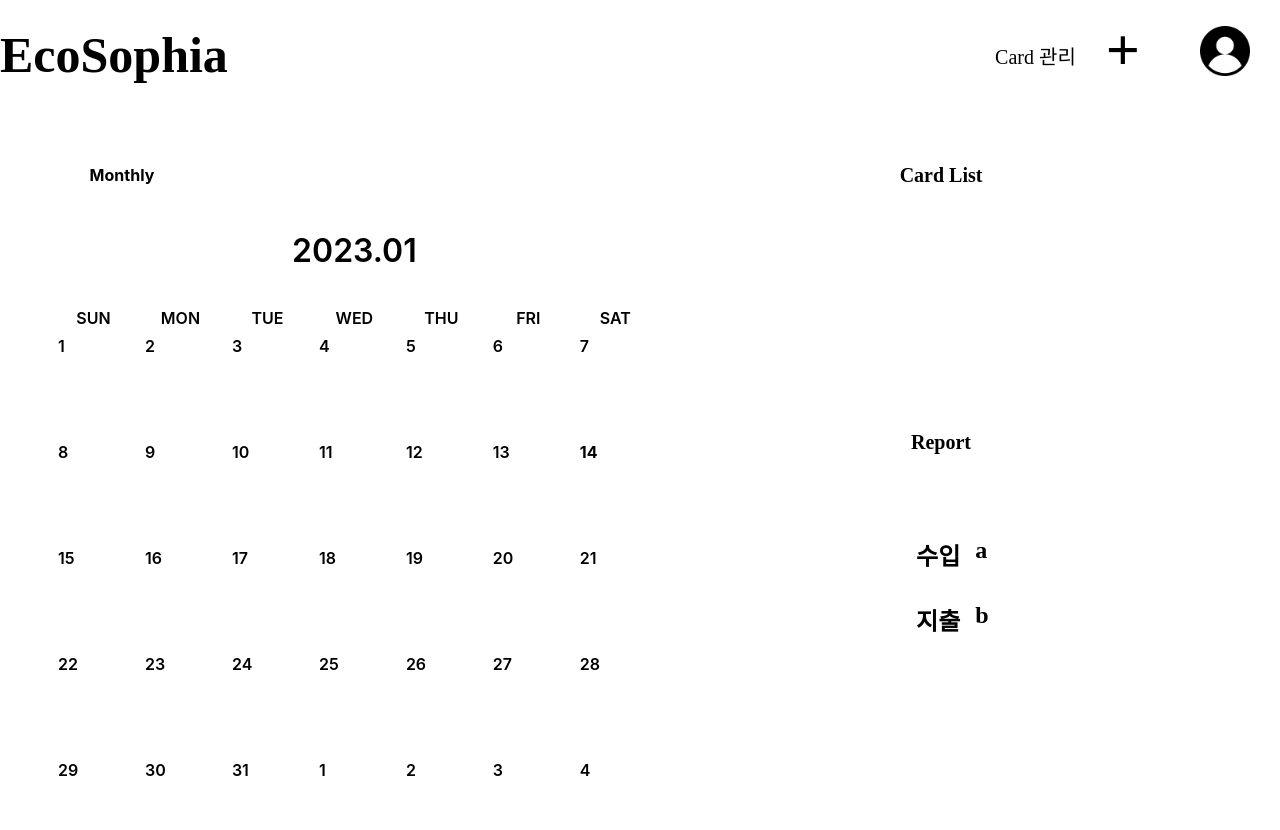
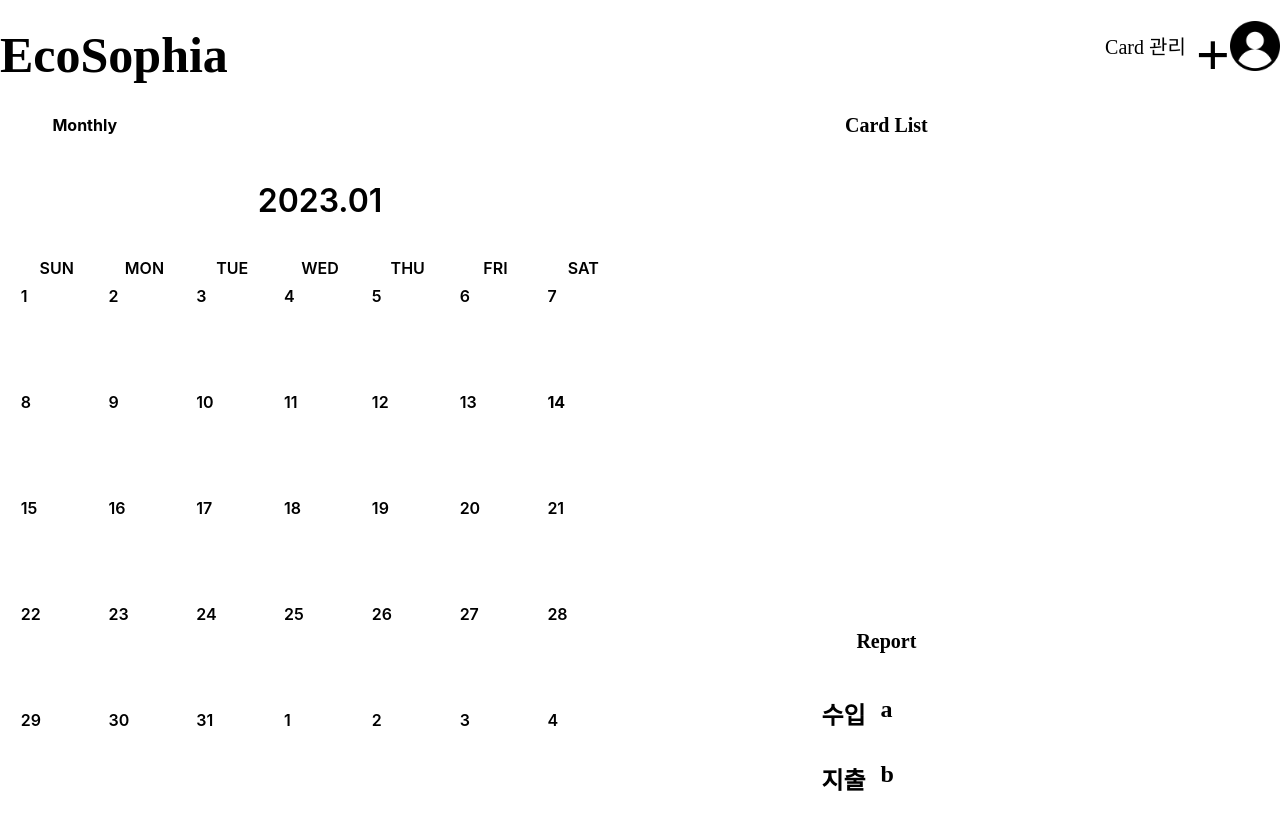
Before and after one commit to Na-Hyeon-Oh/EcoSophia, a React app in the folder frontend/: page /home in a window 1280 px wide. Shown: the top 830 px of the page. Built offline with nearby package versions, Linux system fonts and the light colour scheme; some icons are missing.

Commit message:
[ADD] react-router-dom for Routing - layout(padding, margin 등) 정리

```diff
--- a/frontend/package.json
+++ b/frontend/package.json
@@ -53,6 +53,7 @@
     "react-dom": "^18.2.0",
     "react-redux": "^8.0.5",
     "react-refresh": "^0.11.0",
+    "react-router-dom": "^6.6.2",
     "resolve": "^1.20.0",
     "resolve-url-loader": "^4.0.0",
     "sass-loader": "^12.3.0",
--- /dev/null
+++ b/frontend/src/App.tsx
@@ -0,0 +1,52 @@
+import * as React from 'react';
+import { useState, useRef, useEffect } from 'react';
+import {
+    BrowserRouter as Router,
+    Route,
+    Navigate,
+    Routes,
+} from 'react-router-dom';
+
+import HomePage from './view/pages/home/HomePage';
+import SignInPage from './view/pages/signIn/SignInPage';
+import SignUpPage from './view/pages/signUp/SignUpPage';
+
+function App() {
+    const pagesURL = [
+        '/home',
+        '/sign-in',
+        '/sign-up',
+        '/user',
+        '/user/card',
+    ];
+
+    return (
+        <>
+            {
+                window.location.pathname !== '/home' && window.location.pathname !== '/'
+                ? (<div></div>)
+                : (<HomePage/>)
+            }
+
+            <Router>
+                <Routes>
+                    <Route path="sign-in" element={<SignInPage />}></Route>
+
+                    <Route path="sign-up" element={<SignUpPage />}></Route>
+
+                    <Route path="/" element={<Navigate to="/home" />} />
+                    <Route path="home">
+                        <Route
+                            path="home"
+                            element={<HomePage />}
+                        />
+                        {/*<Route path=":id" element={<InternshipDetailPage info={info} />} />*/}
+                        <Route path="*" element={<div>Not Found</div>} />
+                    </Route>
+                </Routes>
+            </Router>
+        </>
+    );
+}
+
+export default App;
--- a/frontend/src/index.tsx
+++ b/frontend/src/index.tsx
@@ -3,14 +3,14 @@ import ReactDOM from 'react-dom/client';
 import './index.css';
 import reportWebVitals from './reportWebVitals';
 
-import HomePage from "./view/pages/home/HomePage"
+import App from "./App";
 
 const root = ReactDOM.createRoot(
   document.getElementById('root') as HTMLElement
 );
 root.render(
   <React.StrictMode>
-    <HomePage />
+    <App />
   </React.StrictMode>
 );
 
--- a/frontend/src/view/components/header/header.module.css
+++ b/frontend/src/view/components/header/header.module.css
@@ -1,5 +1,7 @@
 @value white from '../../../assets/styles/colors.css';
 @value base-fonts from '../../../assets/styles/fonts.css';
+@value margin-base: 30px;
+@value margin-side: 10px;
 
 .header {
     background-color: white;
@@ -16,14 +18,14 @@
 
 .card_menu {
     display: flex;
-    padding: 20px 30px;
+    padding: 20px margin-base;
 }
 
 .card_management {
     font-size: 20px;
     font-family: base-fonts;
     margin: 10px;
-    padding: 15px 20px;
+    padding: 15px margin-base;
 }
 
 .card_add {
@@ -33,7 +35,7 @@
 }
 
 .profile_container {
-    margin: 30px;
+    margin: margin-base margin-side margin-base margin-base;
 }
 
 .profile {
--- a/frontend/src/view/components/logo/logo.module.css
+++ b/frontend/src/view/components/logo/logo.module.css
@@ -1,6 +1,6 @@
 @value base-fonts from '../../../assets/styles/fonts.css';
 @value margin-top-down: 20px;
-@value margin-side: 25px;
+@value margin-side: 30px;
 
 .logo {
     font-size: 50px;
--- a/frontend/src/view/pages/home/calendar/calendar.module.css
+++ b/frontend/src/view/pages/home/calendar/calendar.module.css
@@ -7,10 +7,11 @@
 @value base-fonts from '../../../../assets/styles/fonts.css';
 @value base-font-size from '../../../../assets/styles/fonts.css';
 @value box-shadow from '../../../../assets/styles/design.css';
+@value base-padding from '../../../../assets/styles/design.css';
 
 .calendar_container {
     width: 60%;
-    margin: 50px 25px 50px 50px;
+    margin: base-padding;
 }
 
 .option_container {
@@ -37,8 +38,8 @@
 .calendar {
     background-color: white;
     width: 100%;
-    height: 70vh;
     box-shadow: box-shadow;
+    padding: 0 0 base-padding 0;
 }
 
 .calendar_top_design {
--- a/frontend/src/view/pages/home/cardList/cardlist.module.css
+++ b/frontend/src/view/pages/home/cardList/cardlist.module.css
@@ -3,10 +3,10 @@
 @value point-gray from '../../../../assets/styles/colors.css';
 @value box-shadow from '../../../../assets/styles/design.css';
 @value base-fonts from '../../../../assets/styles/fonts.css';
+@value base-padding from '../../../../assets/styles/design.css';
 
 .cardlist_container {
-    width: 90%;
-    margin: 50px 50px 50px 25px;
+    margin: base-padding;
 }
 
 .cardlist_title_container {
@@ -25,7 +25,6 @@
 
 .cardlist {
     background-color: white;
-    width: 100%;
-    height: 14vh;
+    padding: base-padding;
     box-shadow: box-shadow;
 }
--- a/frontend/src/view/pages/home/home.module.css
+++ b/frontend/src/view/pages/home/home.module.css
@@ -1,15 +1,16 @@
 @value point-background-color from '../../../assets/styles/colors.css';
+@value base-padding from '../../../assets/styles/design.css';
 
 .home_container {
     width: 100%;
     background-color: point-background-color;
     display: flex;
-    justify-content: space-between;
-    margin-inside: 20px;
+    justify-content: space-around;
+    padding: base-padding;
 }
 
 .home_inner_container {
-    width: 35%;
+    min-width: 36%;
     display: flex;
     flex-direction: column;
     justify-content: space-between;
--- a/frontend/src/view/pages/home/report/report.module.css
+++ b/frontend/src/view/pages/home/report/report.module.css
@@ -5,10 +5,10 @@
 @value accent-blue from '../../../../assets/styles/colors.css';
 @value box-shadow from '../../../../assets/styles/design.css';
 @value base-fonts from '../../../../assets/styles/fonts.css';
+@value base-padding from '../../../../assets/styles/design.css';
 
 .report_container {
-    width: 90%;
-    margin: 50px 50px 50px 25px;
+    margin: base-padding;
 }
 
 .report_title_container {
@@ -27,13 +27,12 @@
 
 .report {
     background-color: white;
-    width: 100%;
-    height: 42.5vh;
+    padding: base-padding;
     box-shadow: box-shadow;
 }
 
 .report_income_expenditure_part {
-    padding: 40px;
+    padding: base-padding;
     font-family: base-fonts;
     font-weight: bold;
     font-size: 24px;
--- /dev/null
+++ b/frontend/src/view/pages/signIn/SignInPage.tsx
@@ -0,0 +1,12 @@
+import React from 'react';
+
+import Layout from "../../components/Layout"
+
+const SignInPage = () => {
+    return (
+        <Layout>
+        </Layout>
+    )
+}
+
+export default SignInPage
--- /dev/null
+++ b/frontend/src/view/pages/signUp/SignUpPage.tsx
@@ -0,0 +1,12 @@
+import React from 'react';
+
+import Layout from "../../components/Layout"
+
+const SignUpPage = () => {
+    return (
+        <Layout>
+        </Layout>
+    )
+}
+
+export default SignUpPage
```
Also changed, not shown: 1 other file (tests, documents, lock files or other folders).
